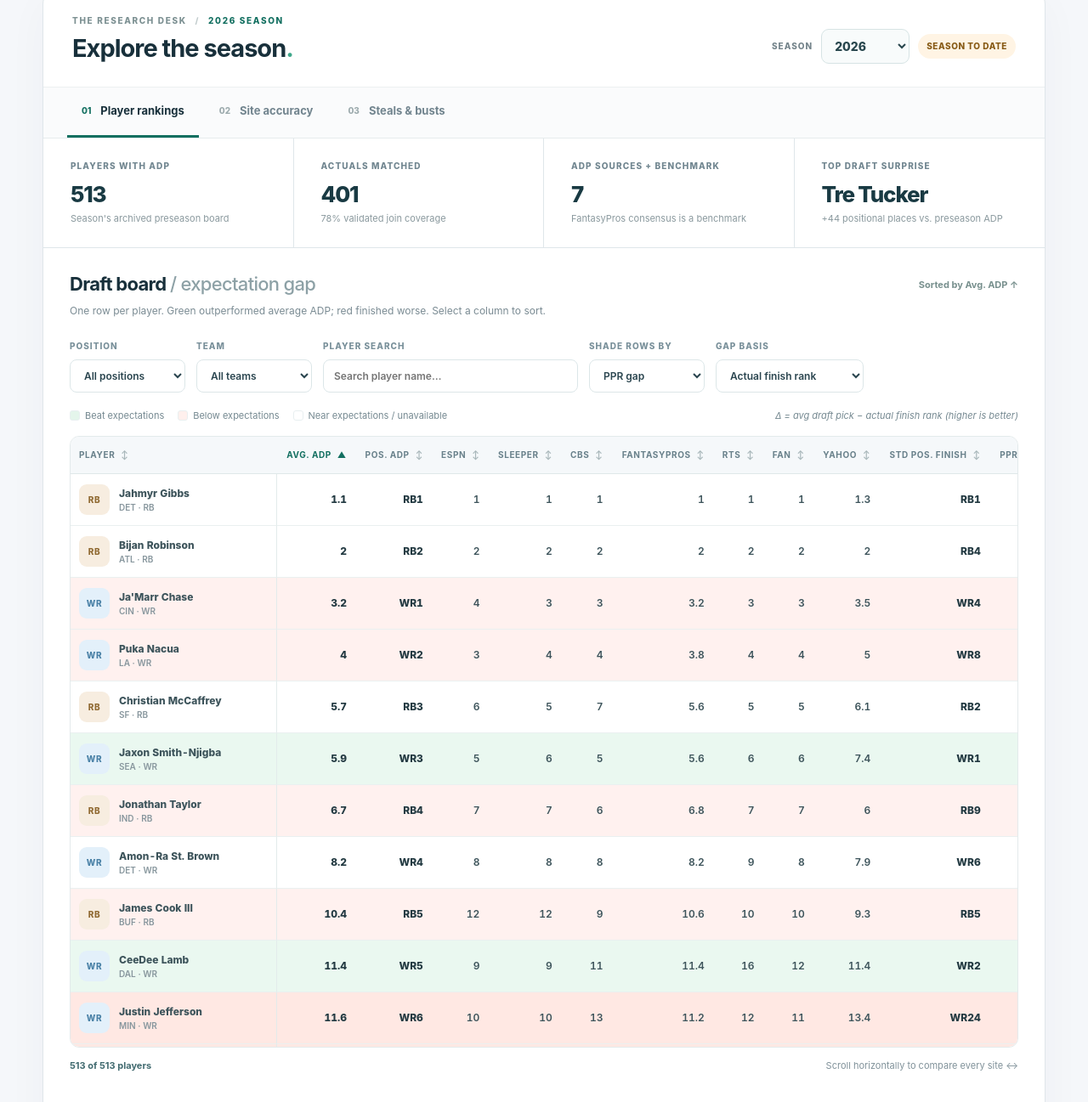
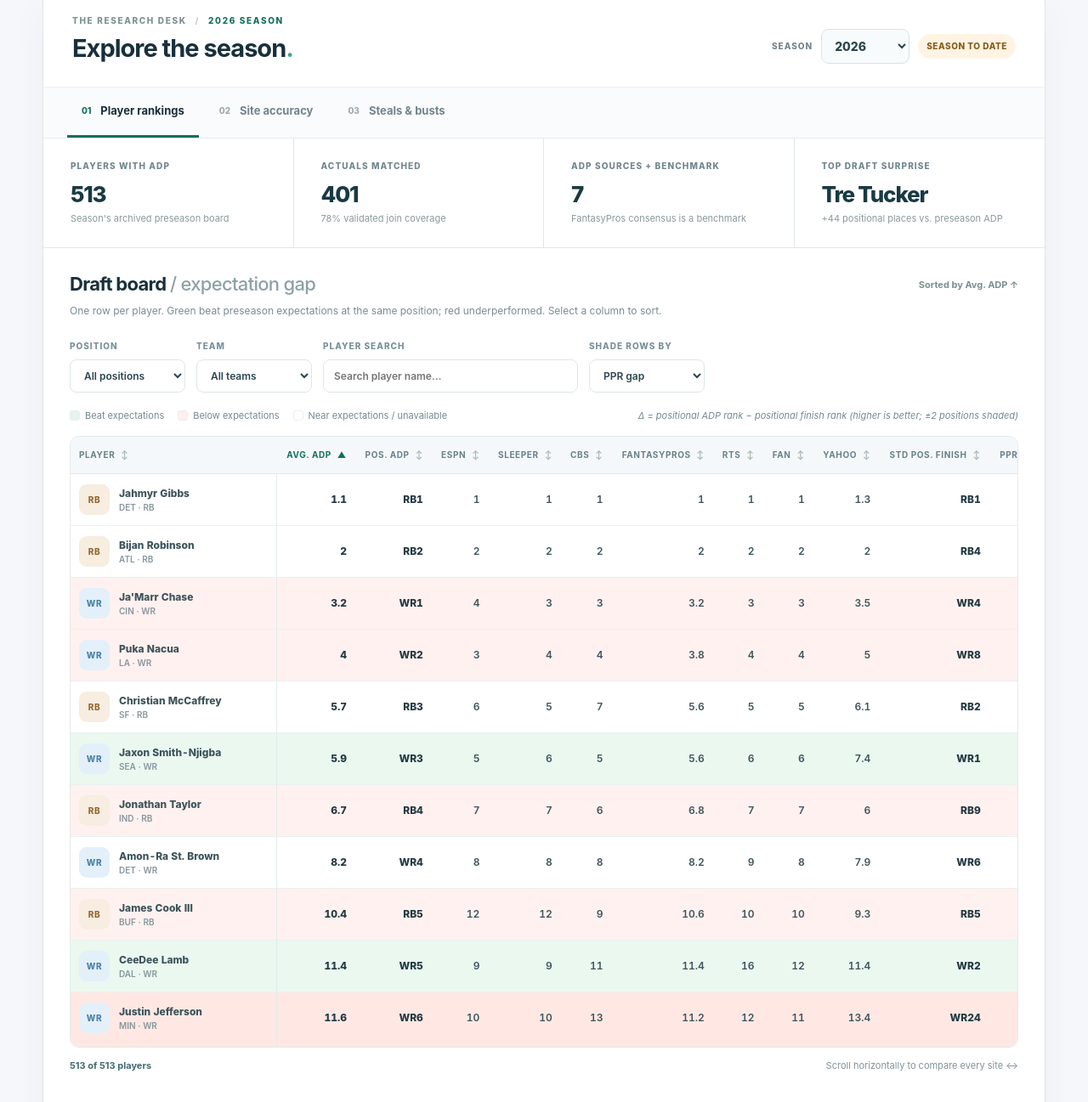
Before and after one commit to randomquestions-projects/randomquestions-projects.github.io, a plain HTML site: page fantasy-football/index.html in a window 1280 px wide. Shown: the part 580-1877 px from the top of the page at 85% size. Drawn offline with Linux system fonts and the light colour scheme.

Commit message:
Explain positional draft gaps and simplify controls

```diff
--- a/fantasy-football/index.html
+++ b/fantasy-football/index.html
@@ -55,14 +55,14 @@
       <div id="dashboard" hidden>
         <div class="stat-row" id="stat-row" aria-label="Season overview"></div>
         <section class="tab-panel" id="panel-board" role="tabpanel" aria-labelledby="tab-board">
-          <div class="panel-head"><div><h3>Draft board <span class="head-muted">/ expectation gap</span></h3><p>One row per player. Green outperformed average ADP; red finished worse. Select a column to sort.</p></div><div class="summary-help" id="board-summary"></div></div>
+          <div class="panel-head"><div><h3>Draft board <span class="head-muted">/ expectation gap</span></h3><p>One row per player. Green beat preseason expectations at the same position; red underperformed. Select a column to sort.</p></div><div class="summary-help" id="board-summary"></div></div>
           <div class="toolbar">
             <label class="control"><span>POSITION</span><select id="position"><option value="ALL">All positions</option><option value="QB">Quarterbacks</option><option value="RB">Running backs</option><option value="WR">Wide receivers</option><option value="TE">Tight ends</option></select></label>
             <label class="control"><span>TEAM</span><select id="team"><option value="ALL">All teams</option></select></label>
             <label class="control control-search"><span>PLAYER SEARCH</span><input id="search" type="search" autocomplete="off" placeholder="Search player name…" aria-label="Search player"></label>
-            <label class="control"><span>SHADE ROWS BY</span><select id="board-scoring"><option value="ppr">PPR gap</option><option value="std">Standard gap</option></select></label><label class="control"><span>GAP BASIS</span><select id="gap-basis"><option value="raw">Actual finish rank</option><option value="value">Roster-adjusted value</option></select></label>
+            <label class="control"><span>SHADE ROWS BY</span><select id="board-scoring"><option value="ppr">PPR gap</option><option value="std">Standard gap</option></select></label>
           </div>
-          <div class="board-legend"><span><i class="legend-square good"></i> Beat expectations</span><span><i class="legend-square bad"></i> Below expectations</span><span><i class="legend-square even"></i> Near expectations / unavailable</span><span class="legend-note">Δ = avg draft pick − actual finish rank (higher is better)</span></div>
+          <div class="board-legend"><span><i class="legend-square good"></i> Beat expectations</span><span><i class="legend-square bad"></i> Below expectations</span><span><i class="legend-square even"></i> Near expectations / unavailable</span><span class="legend-note">Δ = positional ADP rank − positional finish rank (higher is better; ±2 positions shaded)</span></div>
           <div class="table-wrap" role="region" aria-label="Sortable player rankings table" tabindex="0">
             <table id="rank-table"><thead id="rank-head"></thead><tbody id="rank-body"></tbody></table>
           </div>
@@ -80,7 +80,7 @@
           </div>
         </section>
         <section class="tab-panel" id="panel-insights" role="tabpanel" aria-labelledby="tab-insights" hidden>
-          <div class="panel-head"><div><h3>The season's biggest surprises</h3><p>Top-10 draft steals and disappointments among the first 180 average picks, based on actual ranking against draft price.</p></div><div class="insight-filters"><label class="control"><span>OUTCOME MEASURE</span><select id="insight-scoring"><option value="ppr">PPR</option><option value="std">Standard</option></select></label><label class="control"><span>RANK BASIS</span><select id="insight-basis"><option value="value">Roster-adjusted value</option><option value="raw">Actual points rank</option></select></label></div></div>
+          <div class="panel-head"><div><h3>The season's biggest surprises</h3><p>Top-10 draft steals and disappointments among the first 180 average draft picks, comparing preseason and actual ranks within each position.</p></div><div class="insight-filters"><label class="control"><span>OUTCOME MEASURE</span><select id="insight-scoring"><option value="ppr">PPR</option><option value="std">Standard</option></select></label></div></div>
           <div id="insight-intro" class="insight-intro"></div>
           <div class="insights-grid"><section class="ranked-list success-list"><div class="ranked-list-head"><div class="card-kicker"><span class="badge-ring">↗</span> MOST UNDERVALUED</div><h4>Top 10 draft steals</h4><p>Biggest positive difference vs. preseason consensus.</p></div><div id="steals-list"></div></section><section class="ranked-list failure-list"><div class="ranked-list-head"><div class="card-kicker"><span class="badge-ring">↘</span> BIGGEST MISSES</div><h4>Top 10 draft busts</h4><p>Biggest negative difference vs. preseason consensus.</p></div><div id="busts-list"></div></section></div>
           <div id="insight-footer" class="insight-footer"></div>
```
